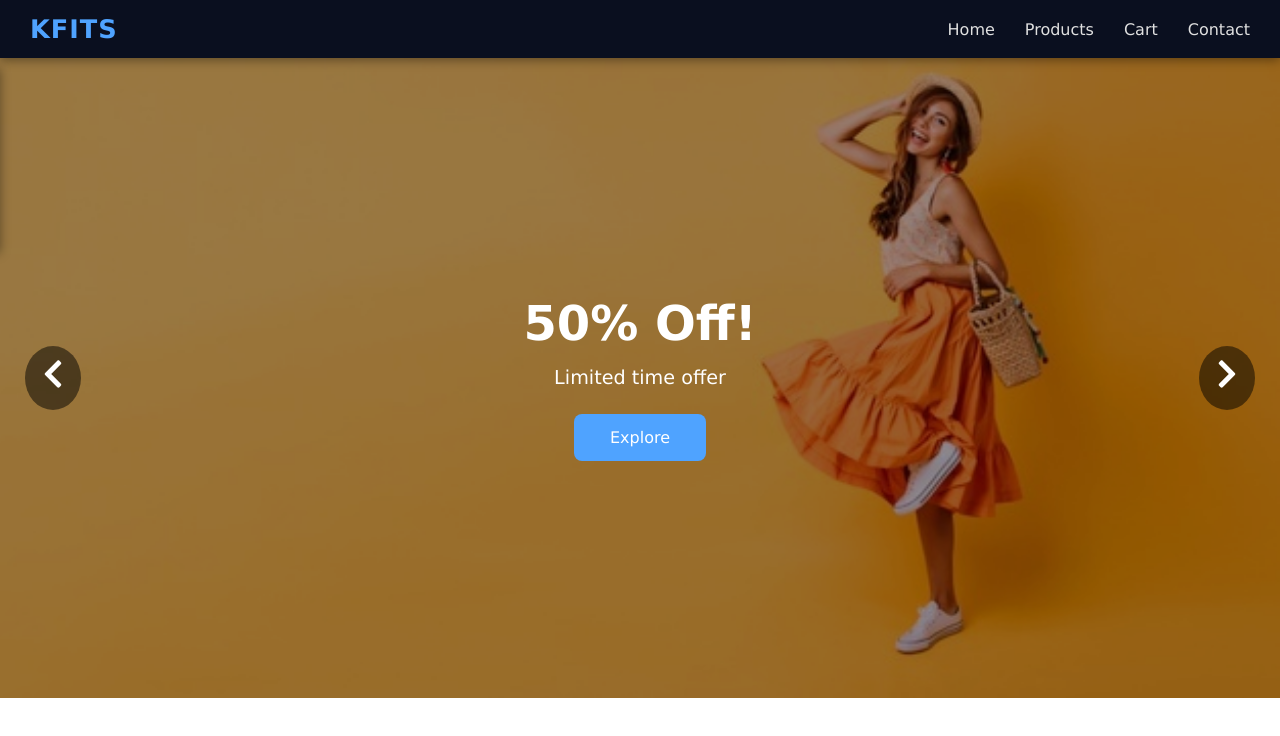
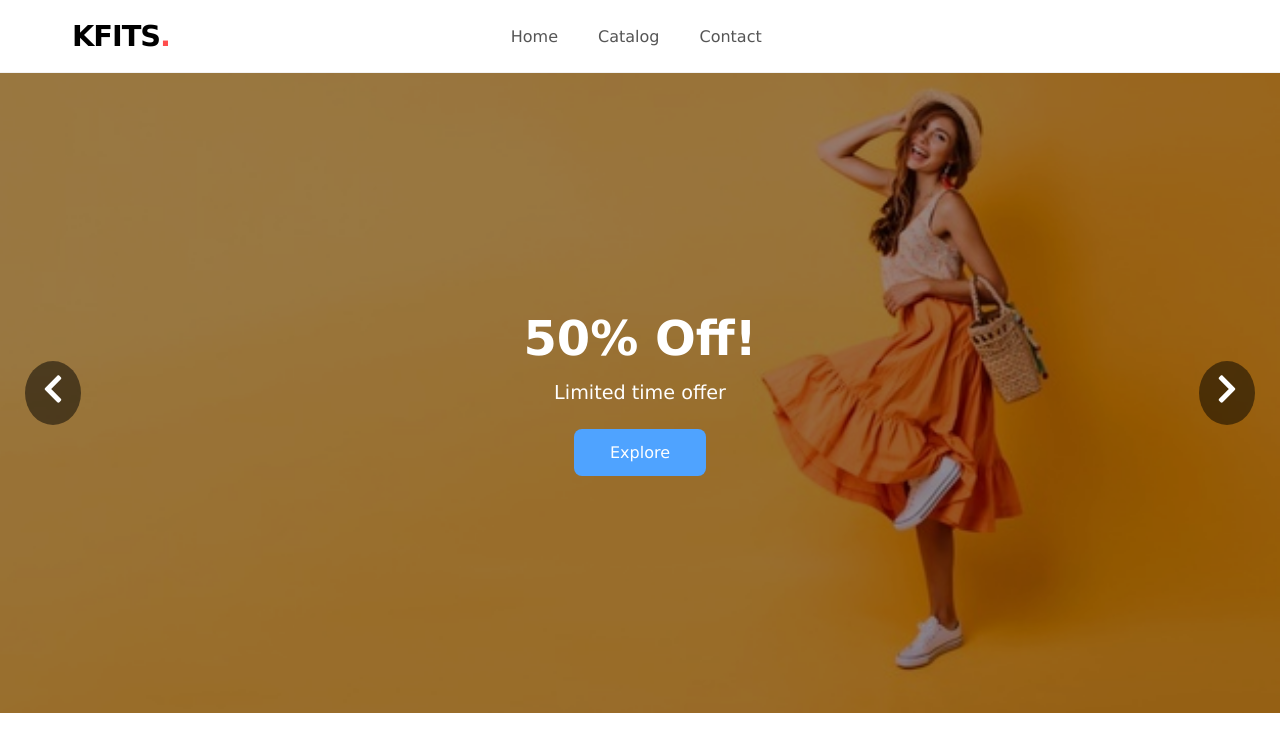
Before and after one commit to Kidkasam/ecommerce, a React (Vite) app: page / in a window 1280 px wide. Shown: the top 736 px of the page. Built offline with nearby package versions, Linux system fonts and the light colour scheme.

Commit message:
style: revamp navbar with search functionality and floating cart badge

```diff
--- a/src/components/navbar/NavBar.css
+++ b/src/components/navbar/NavBar.css
@@ -1,105 +1,187 @@
+.navbar-wrapper {
+  position: sticky;
+  top: 0;
+  z-index: 1000;
+  background: rgba(255, 255, 255, 0.8);
+  backdrop-filter: blur(15px);
+  border-bottom: 1px solid rgba(0, 0, 0, 0.05);
+}
 
 .navbar {
   display: flex;
   justify-content: space-between;
   align-items: center;
-  padding: 14px 30px;
-  background: #0a0f1f;
-  color: #fff;
-  position: sticky;
-  top: 0;
-  z-index: 999;
-  box-shadow: 0 2px 10px rgba(0, 0, 0, 0.4);
+  max-width: 1200px;
+  margin: 0 auto;
+  padding: 1.2rem 2rem;
 }
 
-
 .logo {
-  font-size: 1.6rem;
-  font-weight: 700;
-  color: #4fa3ff;
-  text-transform: uppercase;
-  letter-spacing: 1px;
+  font-size: 1.8rem;
+  font-weight: 800;
+  color: #000;
+  letter-spacing: -1px;
 }
 
-
-.nav {
-  display: flex;
-  gap: 30px;
+.logo span {
+  color: #ff4d4d;
 }
 
-.nav a {
-  position: relative;
-  color: #e0e0e0;
-  text-decoration: none;
+.nav-links {
+  display: flex;
+  gap: 2.5rem;
+}
+
+.nav-link {
+  color: #555;
   font-weight: 500;
   font-size: 1rem;
-  transition: color 0.3s ease;
+  transition: color 0.3s;
+  position: relative;
 }
 
-.nav a::after {
-  content: "";
-  position: absolute;
-  left: 0;
-  bottom: -4px;
-  height: 2px;
-  width: 0%;
-  background-color: #4fa3ff;
-  transition: width 0.3s ease;
+.nav-link:hover {
+  color: #000;
 }
 
-.nav a:hover::after {
+.nav-link::after {
+  content: '';
+  position: absolute;
+  bottom: -4px;
+  left: 0;
+  width: 0;
+  height: 2px;
+  background: #000;
+  transition: width 0.3s;
+}
+
+.nav-link:hover::after {
   width: 100%;
 }
 
-.nav a:hover {
-  color: #4fa3ff;
+.nav-actions {
+  display: flex;
+  align-items: center;
+  gap: 1.5rem;
 }
 
+.action-btn {
+  background: none;
+  border: none;
+  font-size: 1.2rem;
+  color: #333;
+  cursor: pointer;
+  display: flex;
+  align-items: center;
+  transition: transform 0.2s, color 0.3s;
+}
+
+.action-btn:hover {
+  color: #000;
+  transform: translateY(-2px);
+}
+
+.cart-btn {
+  position: relative;
+}
+
+.cart-badge {
+  position: absolute;
+  top: -8px;
+  right: -8px;
+  background: #000;
+  color: #fff;
+  font-size: 0.7rem;
+  font-weight: 700;
+  width: 18px;
+  height: 18px;
+  border-radius: 50%;
+  display: flex;
+  align-items: center;
+  justify-content: center;
+}
+
+.user-profile {
+  display: flex;
+  align-items: center;
+  gap: 0.8rem;
+  padding: 0.4rem 0.8rem;
+  background: #f5f5f5;
+  border-radius: 20px;
+}
+
+.user-name {
+  font-size: 0.9rem;
+  font-weight: 600;
+}
+
+.search-box {
+  display: flex;
+  align-items: center;
+}
+
+.search-input {
+  width: 0;
+  opacity: 0;
+  padding: 0.5rem 0;
+  border: none;
+  border-bottom: 2px solid #000;
+  background: transparent;
+  transition: all 0.4s ease;
+  outline: none;
+  font-size: 0.9rem;
+}
+
+.search-input.active {
+  width: 200px;
+  opacity: 1;
+  padding: 0.5rem 1rem;
+  margin-right: 0.5rem;
+}
 
 .burger-icon {
-  color: #fff;
-  font-size: 1.8rem;
+  display: none;
+  font-size: 1.5rem;
   cursor: pointer;
-  display: none;
 }
 
+/* Mobile Menu */
 .mobile-nav {
   display: flex;
   flex-direction: column;
-  align-items: center;
-  gap: 18px;
-  position: absolute;
-  top: 65px;
-  left: -100%;
-  width: 100%;
-  background: #0a0f1f;
-  padding: 25px 0;
-  transition: left 0.3s ease;
-  box-shadow: 0 4px 10px rgba(0, 0, 0, 0.4);
+  padding: 1rem 2rem;
+  background: #fff;
+  border-top: 1px solid #eee;
+  gap: 1.2rem;
 }
 
-.mobile-nav.open {
-  left: 0;
+.mobile-nav a,
+.mobile-logout {
+  font-size: 1.1rem;
+  font-weight: 500;
+  color: #333;
 }
 
-.mobile-nav a {
-  color: #e0e0e0;
-  text-decoration: none;
-  font-size: 1.1rem;
-  transition: color 0.3s ease;
+.mobile-login,
+.mobile-logout {
+  background: #000;
+  color: #fff !important;
+  text-align: center;
+  padding: 0.8rem;
+  border-radius: 8px;
+  margin-top: 0.5rem;
 }
 
-.mobile-nav a:hover {
-  color: #4fa3ff;
-}
-
-
 @media (max-width: 768px) {
-  .nav {
+  .nav-links {
     display: none;
   }
 
   .burger-icon {
     display: block;
   }
+
+  .user-name {
+    display: none;
+  }
 }
--- a/src/components/navbar/NavBar.jsx
+++ b/src/components/navbar/NavBar.jsx
@@ -1,40 +1,116 @@
 import React, { useState } from "react";
-import { Link } from "react-router-dom";
-import { FaBars, FaTimes } from "react-icons/fa";
+import { Link, useNavigate } from "react-router-dom";
+import { FaBars, FaTimes, FaSearch, FaUser, FaShoppingCart, FaSignOutAlt } from "react-icons/fa";
+import { motion, AnimatePresence } from "framer-motion";
+import { useAuth } from "../../context/AuthContext";
+import { useCart } from "../../context/CartContext";
 import "./NavBar.css";
 
 const NavBar = () => {
   const [menuOpen, setMenuOpen] = useState(false);
+  const [searchOpen, setSearchOpen] = useState(false);
+  const [searchQuery, setSearchQuery] = useState("");
 
+  const { user, logout } = useAuth();
+  const { cartCount } = useCart();
+  const navigate = useNavigate();
 
-  const toggleMenu = () => {
-    setMenuOpen(!menuOpen);
+  const toggleMenu = () => setMenuOpen(!menuOpen);
+
+  const handleSearch = (e) => {
+    e.preventDefault();
+    if (searchQuery.trim()) {
+      navigate(`/products?search=${searchQuery}`);
+      setSearchOpen(false);
+      setSearchQuery("");
+    }
   };
 
   return (
-<div className="navbar">
-  <div className="logo">KFITS</div>
+    <nav className="navbar-wrapper">
+      <div className="navbar">
+        <Link to="/" className="logo">KFITS<span>.</span></Link>
 
-  <div className="nav">
-    <Link to="/">Home</Link>
-    <Link to="/products">Products</Link>
-    <Link to="/cart">Cart</Link>
-    <Link to="/contact">Contact</Link>
-  </div>
+        {/* Desktop Links */}
+        <div className="nav-links">
+          <Link to="/" className="nav-link">Home</Link>
+          <Link to="/products" className="nav-link">Catalog</Link>
+          <Link to="/contact" className="nav-link">Contact</Link>
+        </div>
 
-  <div className="burger-icon" onClick={toggleMenu}>
-    {menuOpen ? <FaTimes /> : <FaBars />}
-  </div>
+        {/* Action Icons */}
+        <div className="nav-actions">
+          <div className="search-box">
+            <form onSubmit={handleSearch}>
+              <input
+                type="text"
+                placeholder="Search products..."
+                className={`search-input ${searchOpen ? 'active' : ''}`}
+                value={searchQuery}
+                onChange={(e) => setSearchQuery(e.target.value)}
+              />
+            </form>
+            <button onClick={() => setSearchOpen(!searchOpen)} className="action-btn">
+              <FaSearch />
+            </button>
+          </div>
 
-  <div className={`mobile-nav ${menuOpen ? "open" : ""}`}>
-    <Link to="/" onClick={toggleMenu}>Home</Link>
-    <Link to="/products" onClick={toggleMenu}>Products</Link>
+          {!user ? (
+            <Link to="/login" className="action-btn">
+              <FaUser />
+            </Link>
+          ) : (
+            <div className="user-profile">
+              <span className="user-name">{user.name}</span>
+              <button onClick={logout} className="action-btn logout">
+                <FaSignOutAlt />
+              </button>
+            </div>
+          )}
 
-    <Link to="/cart" onClick={toggleMenu}>Cart</Link>
-    <Link to="/contact" onClick={toggleMenu}>Contact</Link>
-  </div>
-</div>
+          <Link to="/cart" className="action-btn cart-btn">
+            <FaShoppingCart />
+            {cartCount > 0 && (
+              <motion.span
+                initial={{ scale: 0 }}
+                animate={{ scale: 1 }}
+                className="cart-badge"
+              >
+                {cartCount}
+              </motion.span>
+            )}
+          </Link>
 
+          <div className="burger-icon" onClick={toggleMenu}>
+            {menuOpen ? <FaTimes /> : <FaBars />}
+          </div>
+        </div>
+      </div>
+
+      {/* Mobile Menu */}
+      <AnimatePresence>
+        {menuOpen && (
+          <motion.div
+            initial={{ opacity: 0, height: 0 }}
+            animate={{ opacity: 1, height: 'auto' }}
+            exit={{ opacity: 0, height: 0 }}
+            className="mobile-nav"
+          >
+            <Link to="/" onClick={toggleMenu}>Home</Link>
+            <Link to="/products" onClick={toggleMenu}>Catalog</Link>
+            <Link to="/cart" onClick={toggleMenu}>Cart ({cartCount})</Link>
+            <Link to="/contact" onClick={toggleMenu}>Contact</Link>
+            {!user ? (
+              <Link to="/login" onClick={toggleMenu} className="mobile-login">Login</Link>
+            ) : (
+              <button onClick={() => { logout(); toggleMenu(); }} className="mobile-logout">
+                Logout ({user.name})
+              </button>
+            )}
+          </motion.div>
+        )}
+      </AnimatePresence>
+    </nav>
   );
 };
 
```
